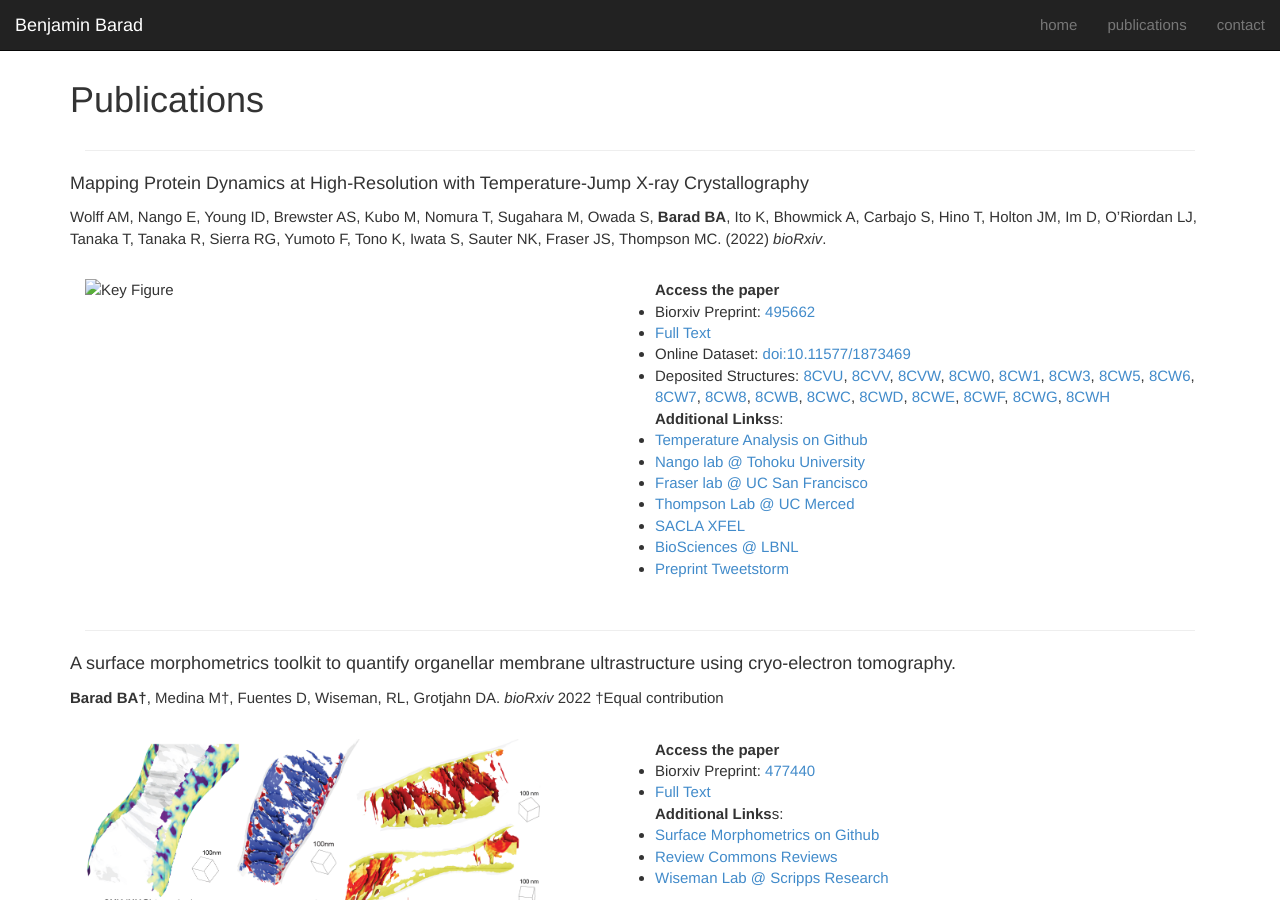
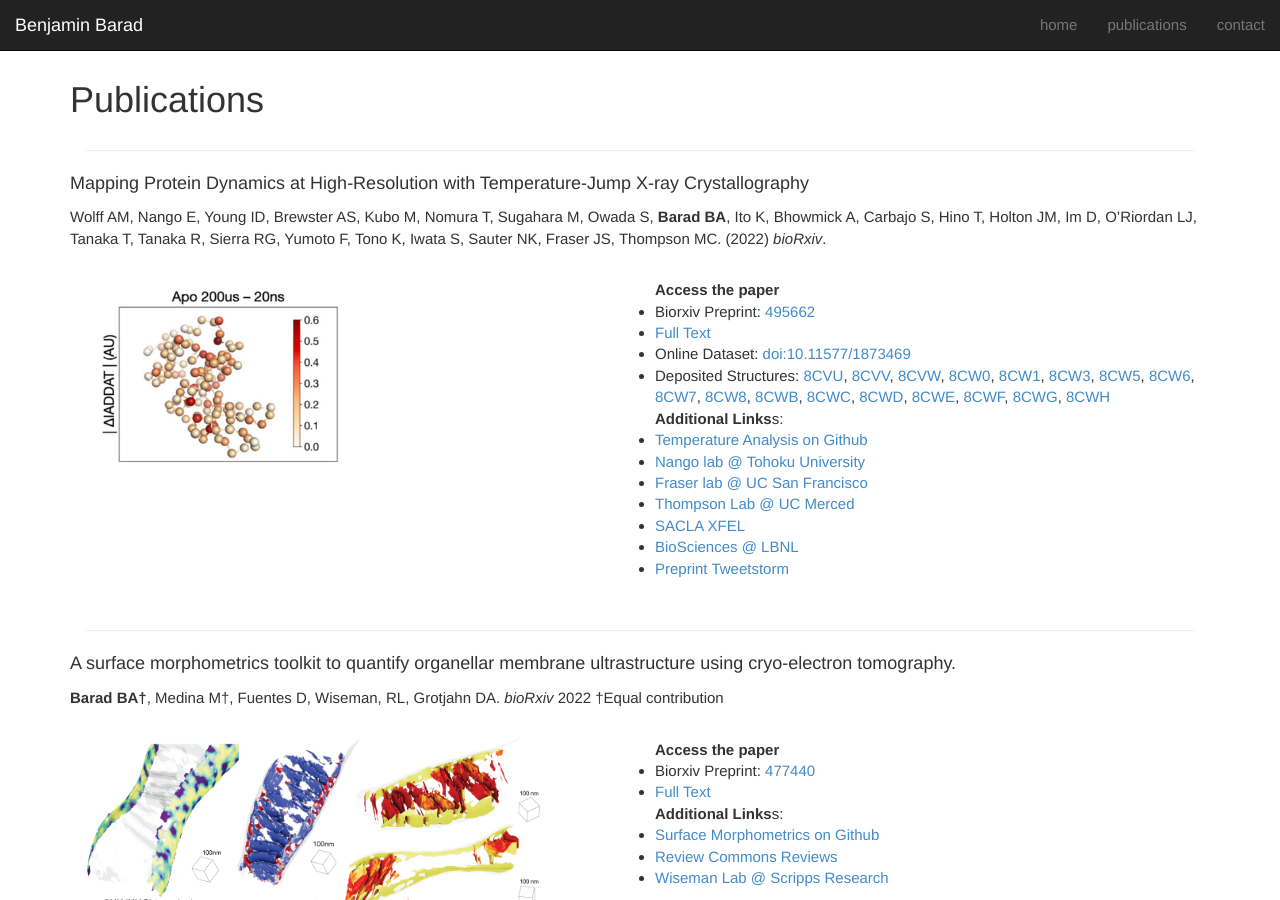
Before and after one commit to bbarad/bbarad.github.io, a Jekyll site: the page built from publications/index.html, in a window 1280 px wide and 900 px high. Built offline with Jekyll 4.4.1, drawn with Linux system fonts in a browser that asks for light colours; nearby versions of some CDN libraries.

Commit message:
Rough day out here

```diff
--- a/_data/publications.yml
+++ b/_data/publications.yml
@@ -1,11 +1,11 @@
 - title: "Mapping Protein Dynamics at High-Resolution with Temperature-Jump X-ray Crystallography"
   citation: "Wolff AM, Nango E, Young ID, Brewster AS, Kubo M, Nomura T, Sugahara M, Owada S, **Barad BA**, Ito K, Bhowmick A, Carbajo S, Hino T, Holton JM, Im D, O'Riordan LJ, Tanaka T, Tanaka R, Sierra RG, Yumoto F, Tono K, Iwata S, Sauter NK, Fraser JS, Thompson MC. (2022) *bioRxiv*."
   date: 202206
-  image: '/img/pub/wolff_2022.jpeg'
+  image: '/static/img/pub/wolff_2022.jpeg'
   pmid:
   pmcid:
   biorxiv: '2022.06.10.495662'
-  pdf: '/pdf/wolff_2022_biorxiv.pdf'
+  pdf: '/static/pdf/wolff_2022_biorxiv.pdf'
   pdbs:
     - 8CVU
     - 8CVV
```
